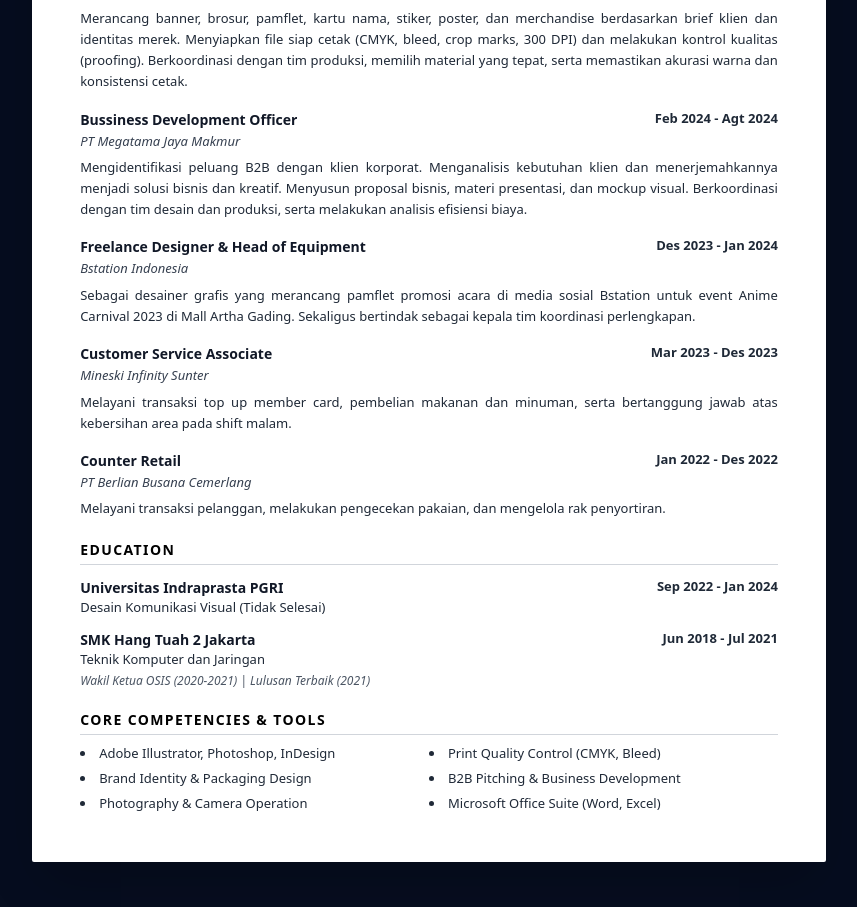
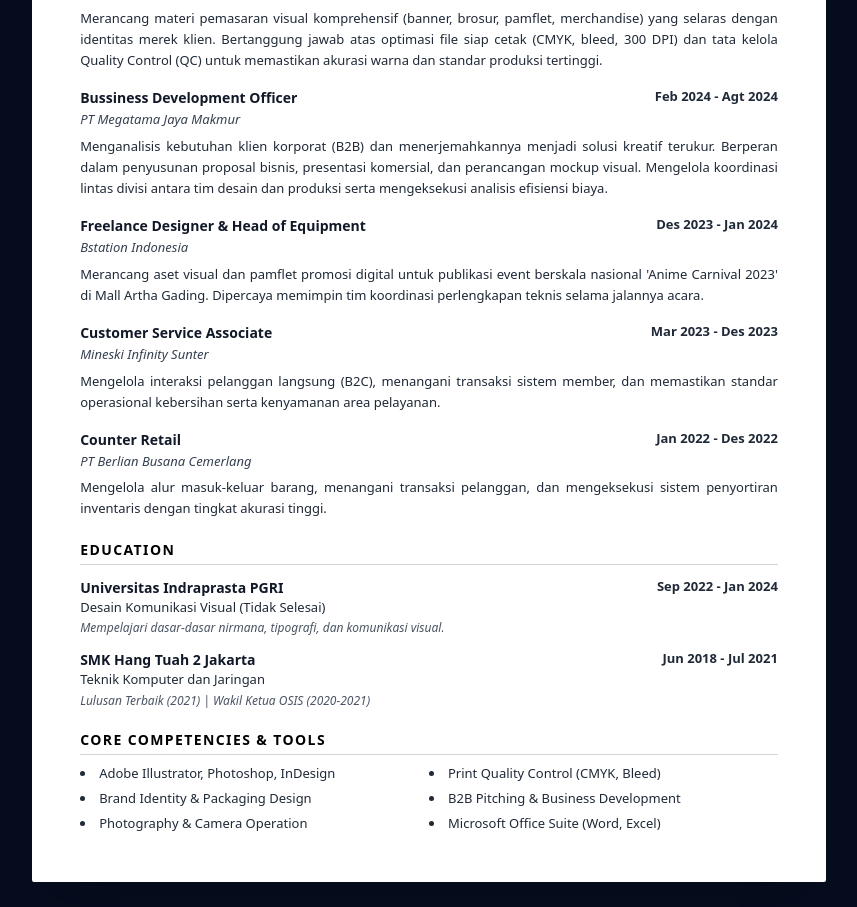
Before and after one commit to Rafli161102/CV-MRR, a Next.js app: page /cv-print in a window 1280 px wide. Shown: the part 780-1687 px from the top of the page, without its empty margins (211-1068 px from the left). Built offline with nearby package versions, Linux system fonts and the light colour scheme.

Commit message:
Update store.js

```diff
--- a/src/data/store.js
+++ b/src/data/store.js
@@ -1,7 +1,6 @@
 // =========================================================================
 // 🗄️ PUSAT DATA WEBSITE MRR (DRAG & PLAY)
 // =========================================================================
-// Aturan: Hanya ubah teks di dalam tanda kutip ("..."). Jangan hapus tanda koma (,).
 
 export const PROJECT_LIST = [
   {
@@ -10,9 +9,7 @@ export const PROJECT_LIST = [
     company: "PT Bumi Eka Sukses Tridaya",
     category: "Brand Identity",
     description: "Proyek corporate branding menyeluruh untuk Bumi Eka Sukses Tridaya (BEST). Desain identitas visual ini dirancang untuk memancarkan kesan profesional, stabil, dan inovatif. Logo menggabungkan inisial B, E, S, T dengan bentuk globe (oval) yang melambangkan visi perusahaan sebagai mitra usaha berskala nasional dan internasional. Proyek ini juga mencakup perancangan Brand Guidelines lengkap, mulai dari filosofi warna, penggunaan tipografi Montserrat yang modern, hingga aturan ruang kosong (clear space) dan grid konstruksi logo.",
-
     image: "/projects/logo-best/1.jpg",
-
     images: [
       "/projects/logo-best/1.jpg",
       "/projects/logo-best/2.jpg",
@@ -27,75 +24,78 @@ export const PROJECT_LIST = [
     title: "Packing Box",
     company: "Pertamina One Solution",
     category: "Packaging Design",
-    description: "Desain kotak souvenir untuk Pertamina One Solution.",
-    image: "/projects/box-pertamina/1.jpg"
+    description: "Desain kotak souvenir eksklusif untuk Pertamina One Solution yang merepresentasikan citra premium perusahaan.",
+    image: "/projects/box-pertamina/1.jpg",
+    images: ["/projects/box-pertamina/1.jpg"]
   },
   {
     id: "bunker-buku",
     title: "Cover Book Subsidi",
     company: "Pertamina Patra Niaga",
     category: "Print Design",
-    description: "Desain cover buku Langganan Bunker BBM Subsidi.",
-    image: "/projects/buku-bunker/1.jpg"
+    description: "Perancangan desain sampul buku pedoman Langganan Bunker BBM Subsidi untuk PT Pertamina Patra Niaga.",
+    image: "/projects/buku-bunker/1.jpg",
+    images: ["/projects/buku-bunker/1.jpg"]
   },
   {
     id: "kumpul-wibu",
     title: "Pamflet Event Kumpul Wibu",
     company: "Bella Terra Lifestyle Center",
     category: "Social Media Design",
-    description: "Desain pamflet promosi untuk event Kumpul Wibu.",
-    image: "/projects/kumpul-wibu.jpg"
+    description: "Desain pamflet promosi digital yang atraktif untuk event komunitas Kumpul Wibu di Bella Terra Lifestyle Center.",
+    image: "/projects/kumpul-wibu.jpg",
+    images: ["/projects/kumpul-wibu.jpg"]
   },
   {
     id: "anime-carnival",
     title: "Bstation Anime Carnival 2023",
     company: "Bstation Indonesia",
     category: "Social Media Design",
-    description: "Visual promosi media sosial untuk publikasi acara di Bstation.",
-    image: "/projects/anime-carnival.jpg"
+    description: "Eksekusi visual promosi media sosial untuk publikasi acara berskala besar Bstation di Mall Artha Gading.",
+    image: "/projects/anime-carnival.jpg",
+    images: ["/projects/anime-carnival.jpg"]
   },
   {
     id: "aquanime",
     title: "AquaNime Community",
     company: "Community Founder",
     category: "Community Design",
-    description: "Desain identitas visual, maskot, dan layout media sosial.",
-    image: "/projects/aquanime.jpg"
+    description: "Pengembangan identitas visual menyeluruh, perancangan maskot, dan tata letak media sosial untuk komunitas AquaNime.",
+    image: "/projects/aquanime.jpg",
+    images: ["/projects/aquanime.jpg"]
   }
 ];
 
-// ... (Bagian PROJECT_LIST biarkan saja) ...
-
 export const WORK_EXPERIENCE = [
   {
-    year: "Sep 2024 - Sep 2025", // Asumsi ini adalah target atau kontrak saat ini
+    year: "Sep 2024 - Sep 2025",
     role: "Design Graphic Printing",
     company: "PT Wellen Brother",
-    description: "Merancang banner, brosur, pamflet, kartu nama, stiker, poster, dan merchandise berdasarkan brief klien dan identitas merek. Menyiapkan file siap cetak (CMYK, bleed, crop marks, 300 DPI) dan melakukan kontrol kualitas (proofing). Berkoordinasi dengan tim produksi, memilih material yang tepat, serta memastikan akurasi warna dan konsistensi cetak."
+    description: "Merancang materi pemasaran visual komprehensif (banner, brosur, pamflet, merchandise) yang selaras dengan identitas merek klien. Bertanggung jawab atas optimasi file siap cetak (CMYK, bleed, 300 DPI) dan tata kelola Quality Control (QC) untuk memastikan akurasi warna dan standar produksi tertinggi."
   },
   {
     year: "Feb 2024 - Agt 2024",
     role: "Bussiness Development Officer",
     company: "PT Megatama Jaya Makmur",
-    description: "Mengidentifikasi peluang B2B dengan klien korporat. Menganalisis kebutuhan klien dan menerjemahkannya menjadi solusi bisnis dan kreatif. Menyusun proposal bisnis, materi presentasi, dan mockup visual. Berkoordinasi dengan tim desain dan produksi, serta melakukan analisis efisiensi biaya."
+    description: "Menganalisis kebutuhan klien korporat (B2B) dan menerjemahkannya menjadi solusi kreatif terukur. Berperan dalam penyusunan proposal bisnis, presentasi komersial, dan perancangan mockup visual. Mengelola koordinasi lintas divisi antara tim desain dan produksi serta mengeksekusi analisis efisiensi biaya."
   },
   {
     year: "Des 2023 - Jan 2024",
     role: "Freelance Designer & Head of Equipment",
     company: "Bstation Indonesia",
-    description: "Sebagai desainer grafis yang merancang pamflet promosi acara di media sosial Bstation untuk event Anime Carnival 2023 di Mall Artha Gading. Sekaligus bertindak sebagai kepala tim koordinasi perlengkapan."
+    description: "Merancang aset visual dan pamflet promosi digital untuk publikasi event berskala nasional 'Anime Carnival 2023' di Mall Artha Gading. Dipercaya memimpin tim koordinasi perlengkapan teknis selama jalannya acara."
   },
   {
     year: "Mar 2023 - Des 2023",
     role: "Customer Service Associate",
     company: "Mineski Infinity Sunter",
-    description: "Melayani transaksi top up member card, pembelian makanan dan minuman, serta bertanggung jawab atas kebersihan area pada shift malam."
+    description: "Mengelola interaksi pelanggan langsung (B2C), menangani transaksi sistem member, dan memastikan standar operasional kebersihan serta kenyamanan area pelayanan."
   },
   {
     year: "Jan 2022 - Des 2022",
     role: "Counter Retail",
     company: "PT Berlian Busana Cemerlang",
-    description: "Melayani transaksi pelanggan, melakukan pengecekan pakaian, dan mengelola rak penyortiran."
+    description: "Mengelola alur masuk-keluar barang, menangani transaksi pelanggan, dan mengeksekusi sistem penyortiran inventaris dengan tingkat akurasi tinggi."
   }
 ];
 
@@ -103,16 +103,15 @@ export const EDUCATION = [
   {
     year: "Sep 2022 - Jan 2024",
     degree: "Desain Komunikasi Visual (Tidak Selesai)",
-    institution: "Universitas Indraprasta PGRI"
+    institution: "Universitas Indraprasta PGRI",
+    description: "Mempelajari dasar-dasar nirmana, tipografi, dan komunikasi visual."
   },
   {
     year: "Jun 2018 - Jul 2021",
     degree: "Teknik Komputer dan Jaringan",
     institution: "SMK Hang Tuah 2 Jakarta",
-    description: "Wakil Ketua OSIS (2020-2021) | Lulusan Terbaik (2021)"
+    description: "Lulusan Terbaik (2021) | Wakil Ketua OSIS (2020-2021)"
   }
 ];
 
-export const CERTIFICATES = [
-  // ... (Kosongkan dulu atau isi jika ada)
-];
+export const CERTIFICATES = [];
```
Lines whose indentation alone changed are shown as unchanged.
